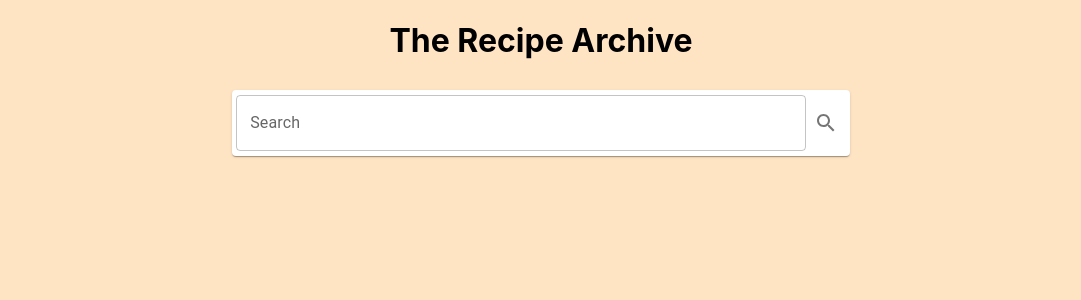
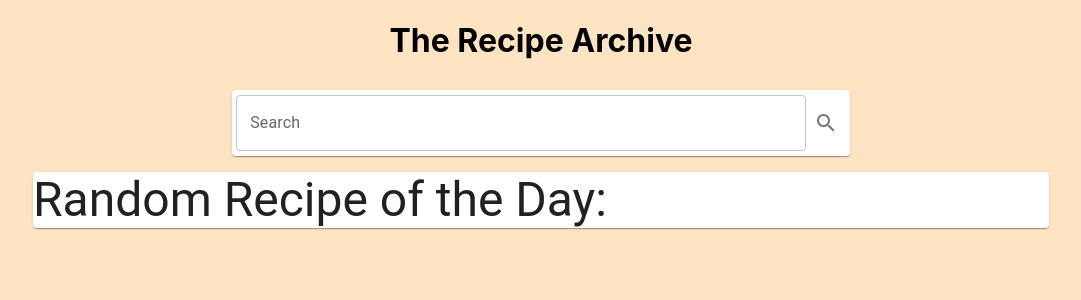
Before and after one commit to lindan4/juno_react_project, a React (Create React App) app in the folder react-proj/: page / in a window 1280 px wide. Shown: the top 300 px of the page, without its empty margins (99-1180 px from the left). Built offline with nearby package versions, Linux system fonts and the light colour scheme; no server answers.

Commit message:
Created random recipe item.

```diff
--- /dev/null
+++ b/react-proj/src/Components/RandomRecipeItem.js
@@ -0,0 +1,39 @@
+import { Paper, Typography } from "@mui/material";
+import { useEffect, useState } from "react";
+import axios from 'axios'
+
+const RandomRecipeItem = () => {
+
+  const [randomRecipeInfo, setRandomRecipeInfo] = useState({});
+
+  useEffect(() => {
+    axios.get('https://www.themealdb.com/api/json/v1/1/random.php').then(randomRes => {
+            setRandomRecipeInfo(randomRes.data.meals[0])
+        })
+  }, [])
+
+  return (
+    <Paper elevation={1} sx={{ display: "flex" }}>
+      <section
+        className="random-recipe-title-section"
+        style={{ display: "flex", flex: 1, borderRadius: 10 }}
+      >
+        <Typography variant="h3" component="p">
+          Random Recipe of the Day: <br /> {randomRecipeInfo.strMeal}
+        </Typography>
+      </section>
+      <section className="random-recipe-content">
+        <img
+          src={randomRecipeInfo.strMealThumb}
+          style={{
+            borderTopRightRadius: 10,
+            borderBottomRightRadius: 10,
+            height: "100%",
+          }}
+        />
+      </section>
+    </Paper>
+  );
+}
+
+export { RandomRecipeItem }
--- a/react-proj/src/Components/SearchBar.js
+++ b/react-proj/src/Components/SearchBar.js
@@ -34,4 +34,4 @@ const SearchBar = ({ onSearchPress = () => {} }) => {
 };
 
 
-export default SearchBar
+export { SearchBar }
--- /dev/null
+++ b/react-proj/src/Components/index.js
@@ -0,0 +1,3 @@
+export * from './RandomRecipeItem'
+export * from './RecipeItem'
+export * from './SearchBar'
--- a/react-proj/src/Views/Main.js
+++ b/react-proj/src/Views/Main.js
@@ -1,21 +1,16 @@
 import React, { Component } from 'react'
-import { Grid, IconButton, Paper, TextField } from '@mui/material';
+import { Grid, IconButton, Paper, TextField, Typography } from '@mui/material';
 import SearchIcon from '@mui/icons-material/Search';
-import SearchBar from '../Components/SearchBar';
+import axios from 'axios'
+import { SearchBar, RandomRecipeItem } from '../Components';
+
 
 
 class Main extends Component {
 
     constructor(props) {
         super(props)
-
-
-        this.state = {
-            searchInput: ''
-        }
-
     }
-
 
     render() {
         return (
@@ -34,8 +29,12 @@ class Main extends Component {
                         {/* Navigation pane */}
                     </Grid>
                     <Grid item>
+                        {/* Random featured recipe */}
+                        <RandomRecipeItem />
+
+                    </Grid>
+                    <Grid item>
                         {/* Main page content */}
-                        {/* Random featured recipe */}
                     </Grid>
                 </Grid>
             </div>
```
Also changed, not shown: 1 other file (tests, documents, lock files or other folders).
